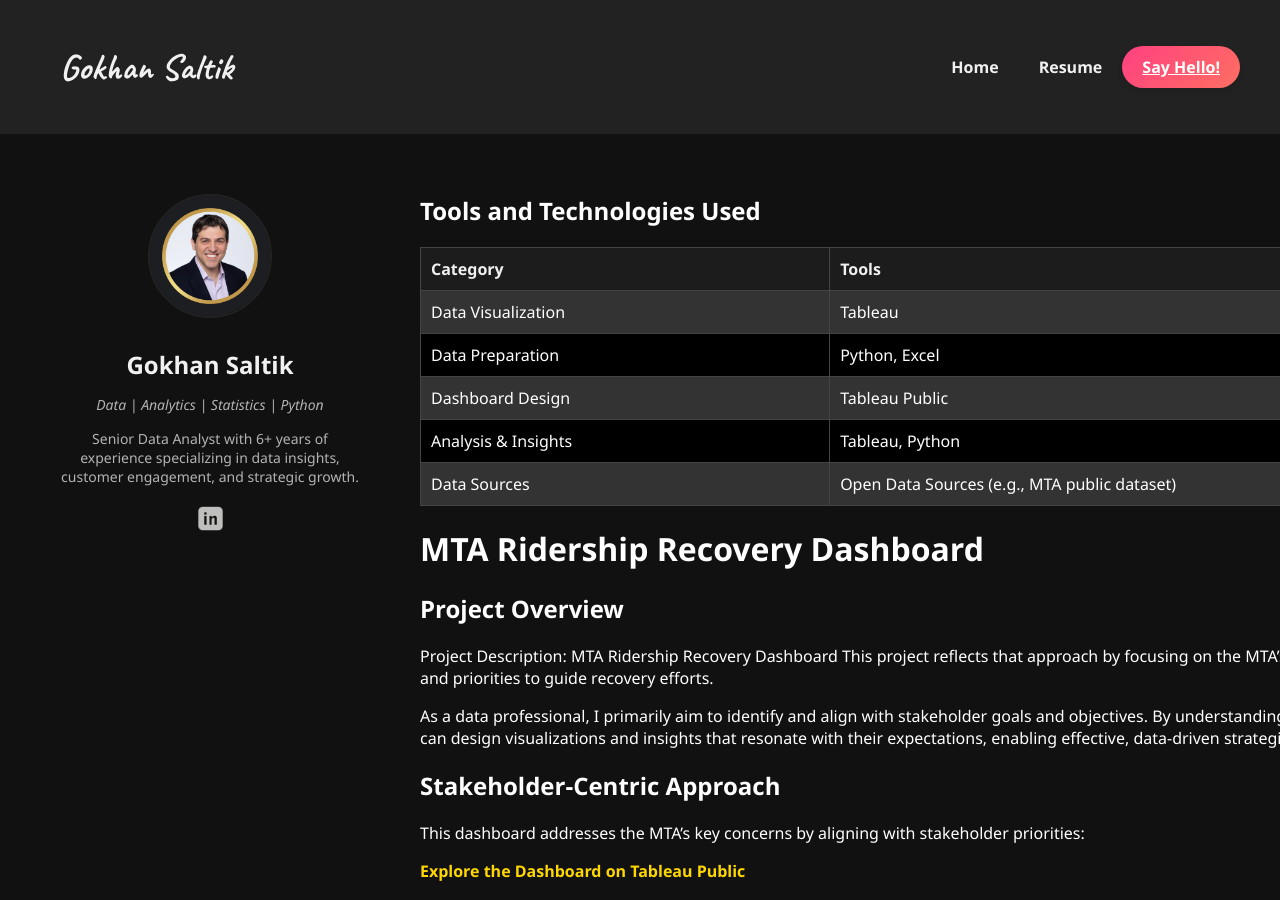
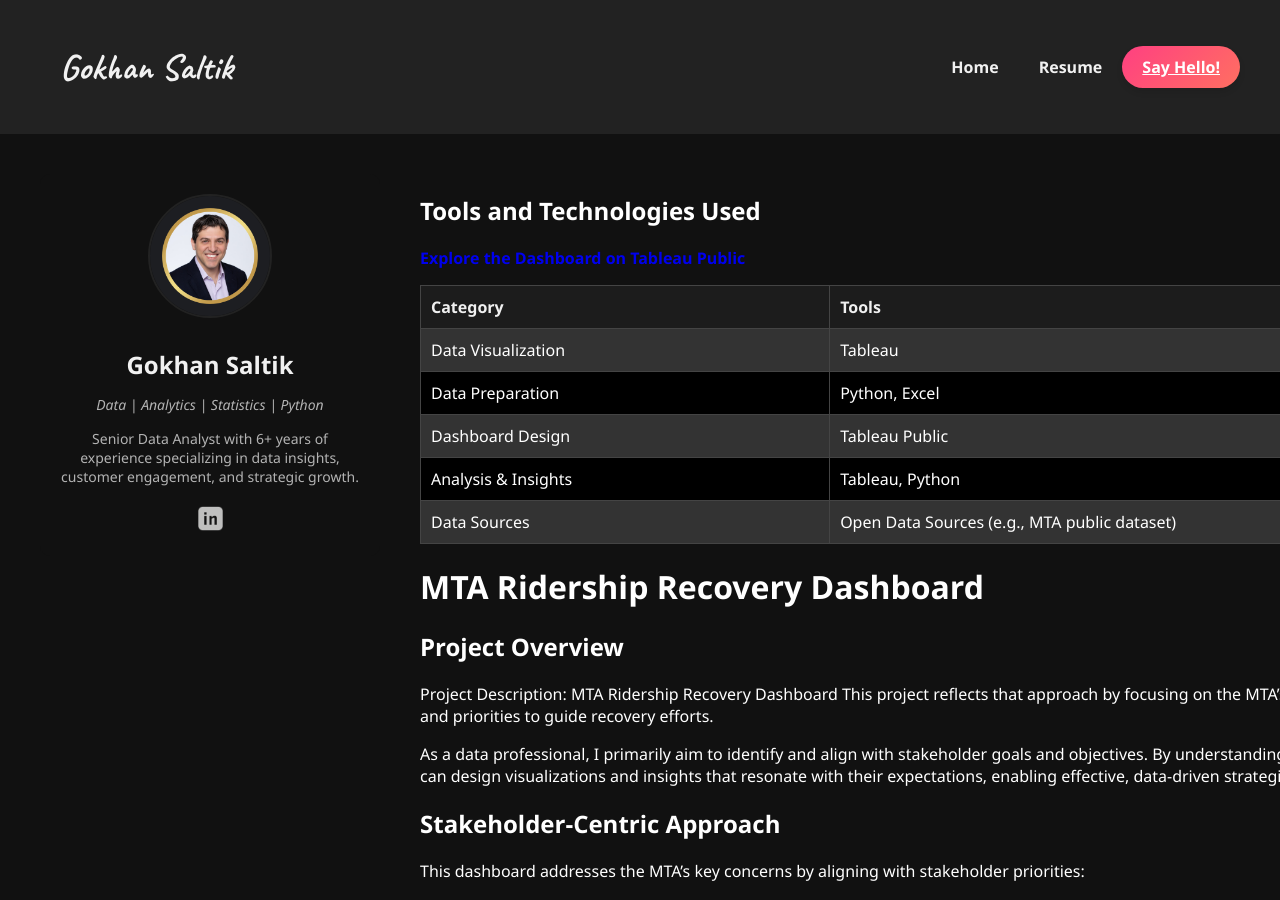
Before and after one commit to saltikg/portfolio, a Jekyll site: the page built from projects/Interactive_Dashboard_Pandemic.md, in a window 1280 px wide and 900 px high. Built offline with Jekyll 4.4.1, drawn with Linux system fonts in a browser that asks for light colours.

Commit message:
Update Interactive_Dashboard_Pandemic.md

```diff
--- a/projects/Interactive_Dashboard_Pandemic.md
+++ b/projects/Interactive_Dashboard_Pandemic.md
@@ -2,7 +2,7 @@
 layout: default
 title: "MTA Ridership Recovery Dashboard"
 ---
-<h2 style="color: #ffffff;">Tools and Technologies Used</h2>
+<h2 style="color: #ffffff;">Tools and Technologies Used</h2><a href="https://public.tableau.com/views/MavenCommuterChallengeNov302024/MainV2" target="_blank" style="color: FFD700; text-decoration: none; font-weight: bold; font-size: 16px;">Explore the Dashboard on Tableau Public</a>
 <table style="width: 100%; border-collapse: collapse; background-color: #000000; color: #ffffff;">
   <thead>
     <tr style="background-color: #1c1c1c; color: #f0f0f0; text-align: left;">
```
